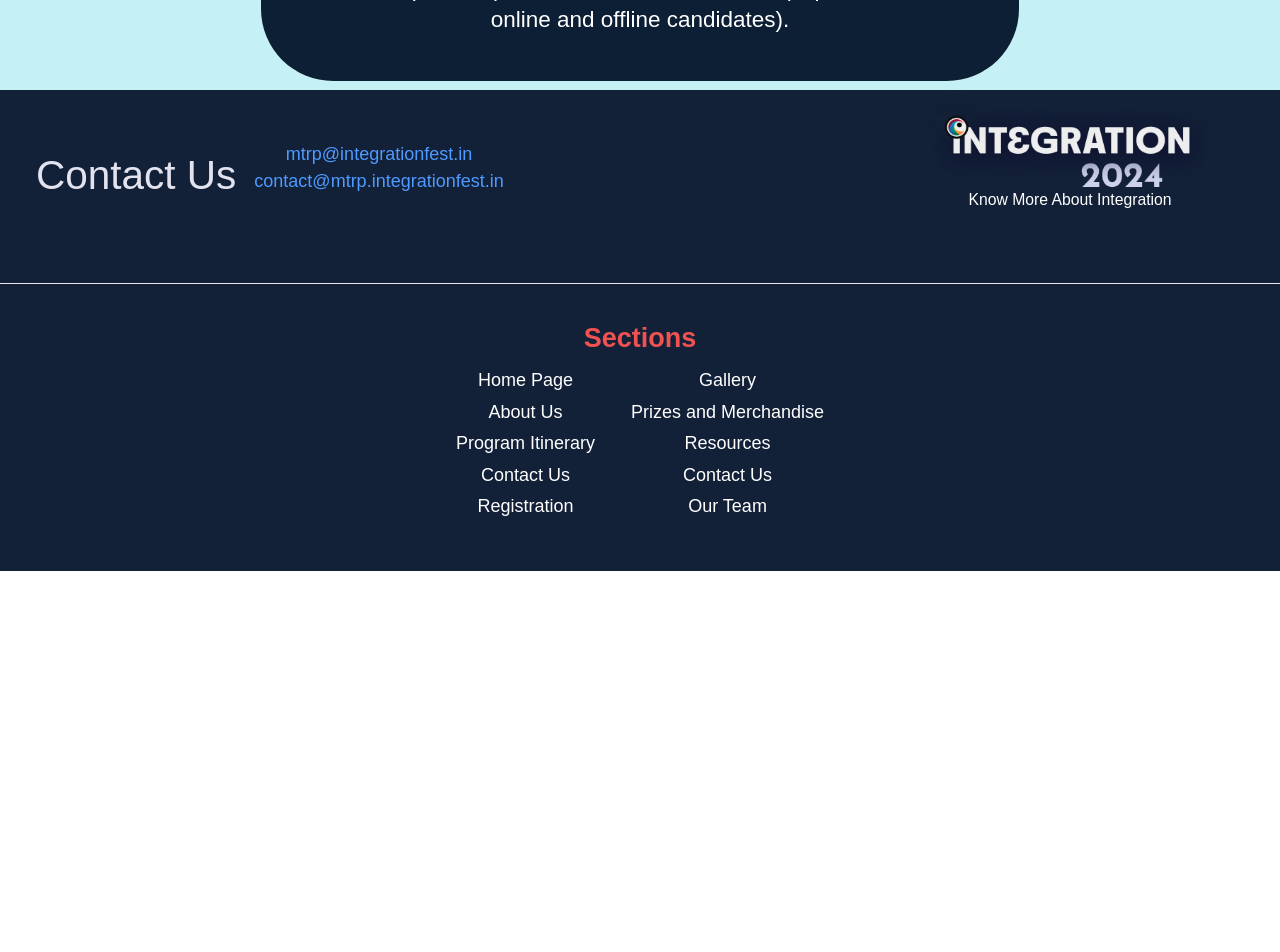
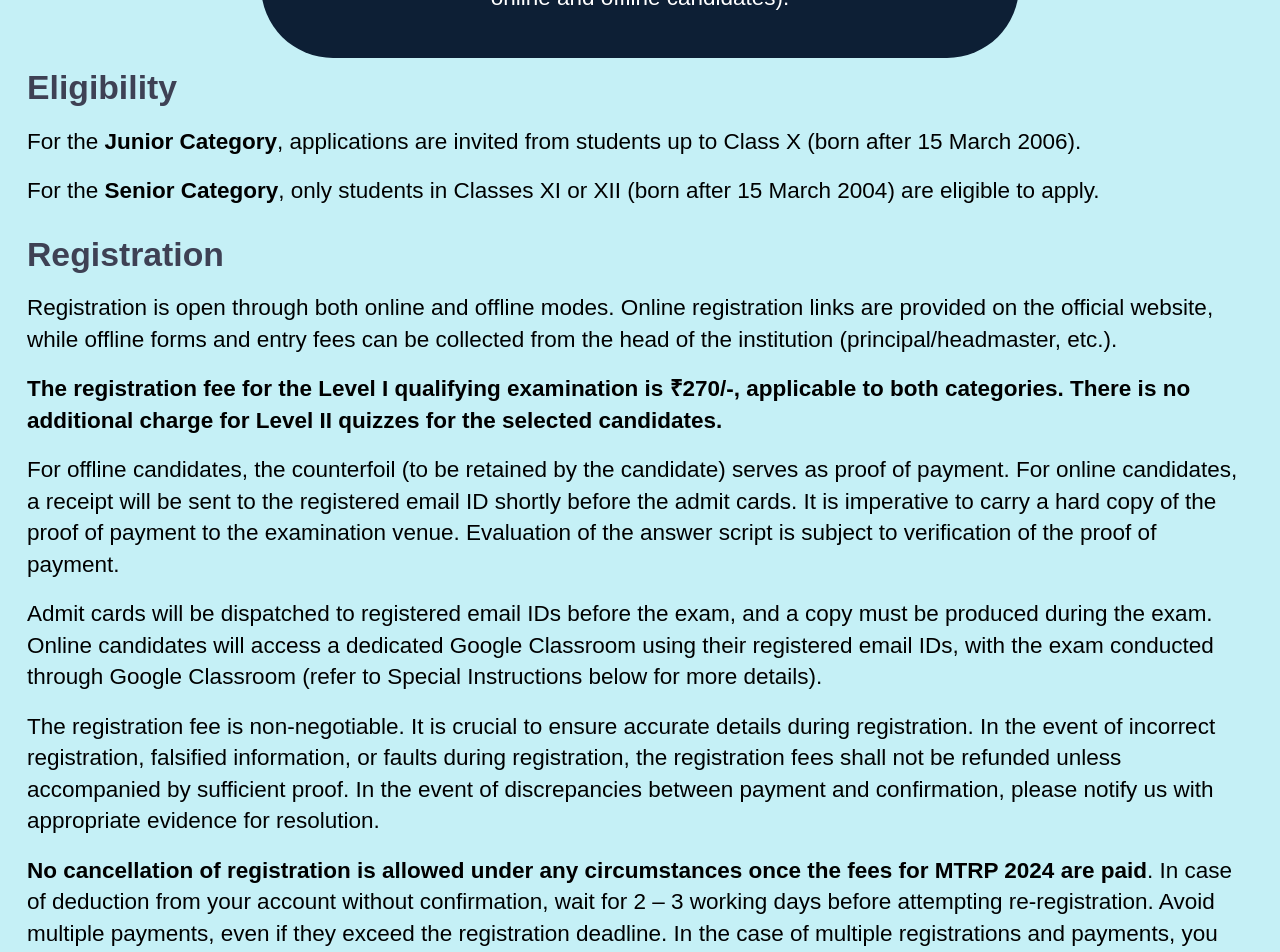
Before and after one commit to Integration-ISIK/mtrp-2024-website, a Next.js app: page /program in a window 1280 px wide. Shown: the part 3740-4692 px from the top of the page. Before the commit the page ends 4311 px from the top, so only its background shows below. Built offline with nearby package versions, Linux system fonts and the light colour scheme; a web font is replaced by a local one.

Commit message:
Update page.tsx

```diff
--- a/app/program/page.tsx
+++ b/app/program/page.tsx
@@ -56,7 +56,7 @@ export default function Program(): JSX.Element {
                   </div>
                   <div className="flex flex-row justify-start">
                     <p className="px-2 md:pb-2">Senior Category</p>
-                    <ul className="text-xl pt-2 pb-10 md:text-2xl text-black leading-8 mx-[10%]">
+                    <ul className="text-xl pt-2 pb-5 md:text-2xl text-black leading-8 mx-[10%]">
                       <li><span className="font-bold">Number Theory:</span> Divisibility and Primes, GCD and Division Algorithm, Bezout&apos;s Theorem, Congruence and Inverses, Base Systems, Fermat and Euler&apos;s Theorems, Wilson and Chinese Remainder Theorems</li>
                       <li><span className="font-bold">Combinatorics:</span> Basic Counting Principles, Permutations and Combinations, Permutations with Repetitions and on Circle, Inclusion Exclusion Principle, Pigeonhole Principle, Recurrences, Invariance Monovariance and Extremal Principles</li>
                       <li><span className="font-bold">Geometry and Trigonometry:</span> Properties of triangles and properties of circles, properties of trigonometric functions</li>
@@ -76,6 +76,40 @@ export default function Program(): JSX.Element {
                   </p>
                 </div>
               </div>
+              <div className="md:p-2">
+                <div className=" whitespace-pre-line font-bold text-2xl md:text-3xl px-2">
+                  <p className='text-[#3E4154] md:pb-2'>Eligibility</p>
+                </div>
+                <p className='leading-5 p-2 md:text-xl'>
+                  For the <span className="font-bold">Junior Category</span>, applications are invited from students up to Class X (born after 15 March 2006).
+                </p>
+                <p className='leading-5 p-2 md:text-xl'>
+                  For the <span className="font-bold">Senior Category</span>,  only students in Classes XI or XII (born after 15 March 2004) are eligible to apply.
+                </p>
+              </div>
+              <div className="md:p-2">
+                <div className=" whitespace-pre-line font-bold text-2xl md:text-3xl px-2">
+                  <p className='text-[#3E4154] md:pb-2'>Registration</p>
+                </div>
+                <p className='leading-5 p-2 md:text-xl'>
+                  Registration is open through both online and offline modes. Online registration links are provided on the official website, while offline forms and entry fees can be collected from the head of the institution (principal/headmaster, etc.).
+                </p>
+                <p className='leading-5 p-2 md:text-xl font-bold'>
+                  The registration fee for the Level I qualifying examination is &#8377;270/-, applicable to both categories. There is no additional charge for Level II quizzes for the selected candidates.
+                </p>
+                <p className='leading-5 p-2 md:text-xl'>
+                  For offline candidates, the counterfoil (to be retained by the candidate) serves as proof of payment. For online candidates, a receipt will be sent to the registered email ID shortly before the admit cards. It is imperative to carry a hard copy of the proof of payment to the examination venue. Evaluation of the answer script is subject to verification of the proof of payment.
+                </p>
+                <p className='leading-5 p-2 md:text-xl'>
+                  Admit cards will be dispatched to registered email IDs before the exam, and a copy must be produced during the exam. Online candidates will access a dedicated Google Classroom using their registered email IDs, with the exam conducted through Google Classroom (refer to Special Instructions below for more details).
+                </p>
+                <p className='leading-5 p-2 md:text-xl'>
+                  The registration fee is non-negotiable. It is crucial to ensure accurate details during registration. In the event of incorrect registration, falsified information, or faults during registration, the registration fees shall not be refunded unless accompanied by sufficient proof. In the event of discrepancies between payment and confirmation, please notify us with appropriate evidence for resolution.
+                </p>
+                <p className='leading-5 p-2 md:text-xl'>
+                  <span className="font-bold">No cancellation of registration is allowed under any circumstances once the fees for MTRP 2024 are paid</span>. In case of deduction from your account without confirmation, wait for 2 – 3 working days before attempting re-registration. Avoid multiple payments, even if they exceed the registration deadline. In the case of multiple registrations and payments, you will be held responsible, and refunds will not be issued under normal circumstances. Extraordinary situations may be addressed with sufficient proof and at the discretion of the MTRP Team.
+                </p>
+              </div>
             </div>
           </div>
         </div>
```
